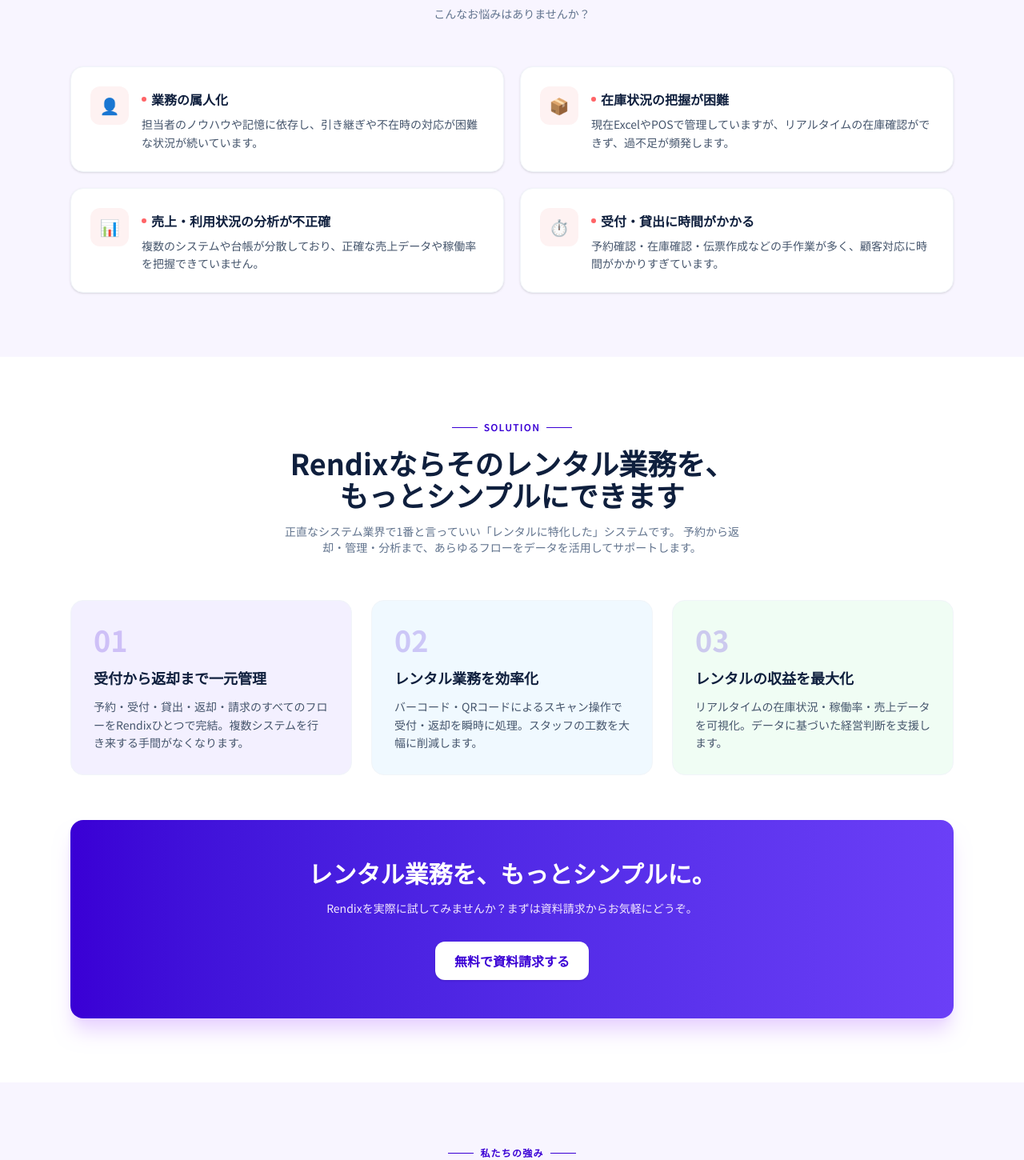
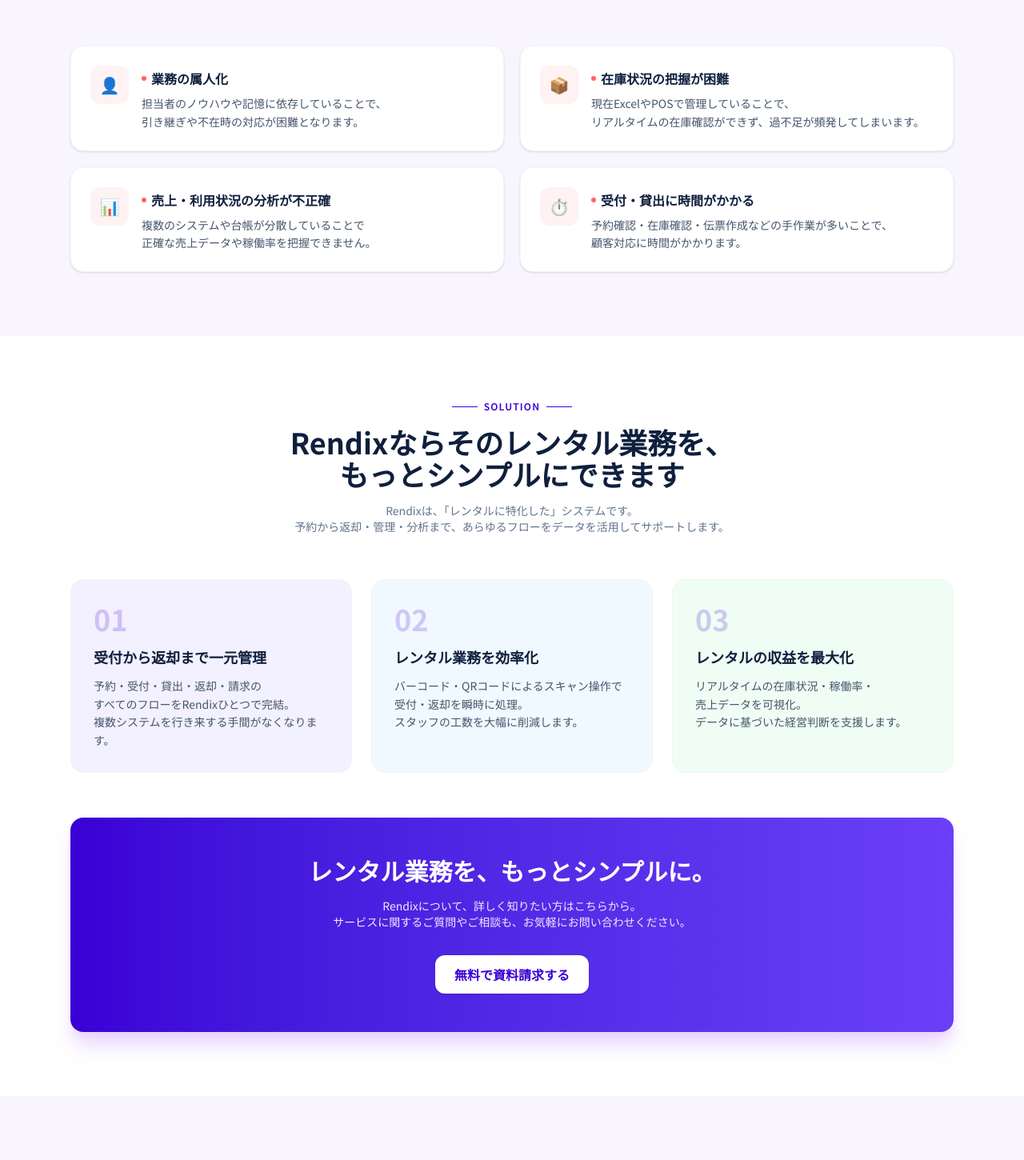
Before and after one commit to GOATech-JP/GOATech-web, a React (Vite) app: page / in a window 1280 px wide. Shown: the part 1355-2805 px from the top of the page at 80% size. Built offline with nearby package versions, Linux system fonts and the light colour scheme; the HTML template or start-up script is replaced by a standard one.

Commit message:
fix：改行など

```diff
--- a/src/App.tsx
+++ b/src/App.tsx
@@ -10,22 +10,22 @@
   {
     icon: '👤',
     title: '業務の属人化',
-    desc: '担当者のノウハウや記憶に依存し、引き継ぎや不在時の対応が困難な状況が続いています。',
+    desc: <>担当者のノウハウや記憶に依存していることで、<br />引き継ぎや不在時の対応が困難となります。</>,
   },
   {
     icon: '📦',
     title: '在庫状況の把握が困難',
-    desc: '現在ExcelやPOSで管理していますが、リアルタイムの在庫確認ができず、過不足が頻発します。',
+    desc: <>現在ExcelやPOSで管理していることで、<br />リアルタイムの在庫確認ができず、過不足が頻発してしまいます。</>,
   },
   {
     icon: '📊',
     title: '売上・利用状況の分析が不正確',
-    desc: '複数のシステムや台帳が分散しており、正確な売上データや稼働率を把握できていません。',
+    desc: <>複数のシステムや台帳が分散していることで<br />正確な売上データや稼働率を把握できません。</>,
   },
   {
     icon: '⏱️',
     title: '受付・貸出に時間がかかる',
-    desc: '予約確認・在庫確認・伝票作成などの手作業が多く、顧客対応に時間がかかりすぎています。',
+    desc: <>予約確認・在庫確認・伝票作成などの手作業が多いことで、<br />顧客対応に時間がかかります。</>,
   },
 ]
 
@@ -33,19 +33,19 @@
   {
     num: '01',
     title: '受付から返却まで一元管理',
-    desc: '予約・受付・貸出・返却・請求のすべてのフローをRendixひとつで完結。複数システムを行き来する手間がなくなります。',
+    desc: <>予約・受付・貸出・返却・請求の<br />すべてのフローをRendixひとつで完結。<br />複数システムを行き来する手間がなくなります。</>,
     color: '#f3f0ff',
   },
   {
     num: '02',
     title: 'レンタル業務を効率化',
-    desc: 'バーコード・QRコードによるスキャン操作で受付・返却を瞬時に処理。スタッフの工数を大幅に削減します。',
+    desc: <>バーコード・QRコードによるスキャン操作で<br />受付・返却を瞬時に処理。<br />スタッフの工数を大幅に削減します。</>,
     color: '#f0f9ff',
   },
   {
     num: '03',
     title: 'レンタルの収益を最大化',
-    desc: 'リアルタイムの在庫状況・稼働率・売上データを可視化。データに基づいた経営判断を支援します。',
+    desc: <>リアルタイムの在庫状況・稼働率・<br />売上データを可視化。<br />データに基づいた経営判断を支援します。</>,
     color: '#f0fdf4',
   },
 ]
@@ -72,10 +72,10 @@
 ]
 
 const flowSteps = [
-  { num: '01',title: 'お問い合わせ',desc: 'フォームまたはお電話にてお気軽にご相談ください。' },
-  { num: '02',title: 'ヒアリング',desc: '現状の業務フローや課題をヒアリングし、最適な導入プランをご提案します。' },
-  { num: '03',title: '初期設定・トライアル導入',desc: '商品・在庫・顧客データの移行と初期設定を行い、実際の環境でお試しいただきます。' },
-  { num: '04',title: '運用開始・サポート開始',desc: '本番稼働後も専任担当者がサポート。安心してご利用いただけます。' },
+  { num: '01',title: 'お問い合わせ',desc: <>フォームまたはお電話にて<br />お気軽にご相談ください。</> },
+  { num: '02',title: 'ヒアリング',desc: <>現状の業務フローや課題をヒアリングし、<br />最適な導入プランをご提案します。</> },
+  { num: '03',title: '初期設定・トライアル導入',desc: <>商品・在庫・顧客データの移行と<br />初期設定を行い、実際の環境でお試しいただきます。</> },
+  { num: '04',title: '運用・サポート開始',desc: <>本番稼働後も専任担当者がサポート。<br />安心してご利用いただけます。</> },
 ]
 
 const faqs = [
@@ -240,8 +240,8 @@
         </h2>
         <p className="text-slate-600 leading-relaxed text-base max-w-2xl mx-auto mb-12">
           Rendixは、レンタルショップの業務を一元化する次世代の業務管理システムです。<br />
-          予約・受付・貸出・返却・請求・在庫管理・売上分析・顧客管理のすべてをレンタルショップのDXを実現し、<br />
-          迅速な変化の波を乗り越えるための武器となります。
+          予約・受付・貸出・返却・請求・在庫管理・売上分析・顧客管理のすべてを<br />
+          レンタルショップのDXを実現し、迅速な変化の波を乗り越えるための武器となります。
         </p>
       </div>
     </section>
@@ -295,7 +295,7 @@
             Rendixなら<br className="md:hidden" />そのレンタル業務を、<br />もっとシンプルにできます
           </h2>
           <p className="text-slate-500 text-sm max-w-xl mx-auto">
-            正直なシステム業界で1番と言っていい「レンタルに特化した」システムです。
+            Rendixは、「レンタルに特化した」システムです。<br />
             予約から返却・管理・分析まで、あらゆるフローをデータを活用してサポートします。
           </p>
         </div>
@@ -316,7 +316,8 @@
         <div className="mt-14 bg-gradient-to-r from-[#3a00d5] to-[#6b3ff7] rounded-2xl p-8 md:p-12 text-white text-center shadow-xl shadow-purple-200">
           <h3 className="text-2xl md:text-3xl font-bold mb-4">レンタル業務を、もっとシンプルに。</h3>
           <p className="text-purple-100 text-sm mb-8 max-w-lg mx-auto">
-            Rendixを実際に試してみませんか？まずは資料請求からお気軽にどうぞ。
+            Rendixについて、詳しく知りたい方はこちらから。<br />
+            サービスに関するご質問やご相談も、お気軽にお問い合わせください。
           </p>
           <div className="flex justify-center">
             <a
```
